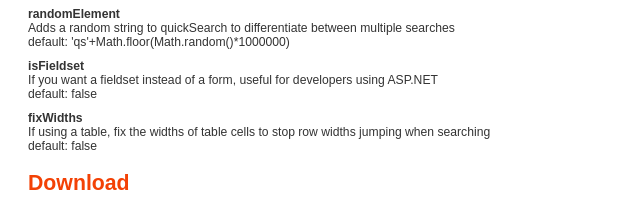
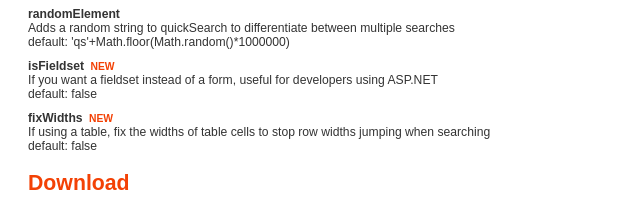
Before and after one commit to riklomas/quicksearch, a plain HTML site: page index.html in a window 1280 px wide. Shown: the part 2226-2436 px from the top of the page, 0-640 px from the left. Drawn offline with Linux system fonts and the light colour scheme.

Commit message:
Added "new" to documentation

```diff
--- a/index.html
+++ b/index.html
@@ -25,7 +25,7 @@
 		</script>
 	</head>
 	<body>
-		<h1>jQuery quickSearch <sup>version 2.0</sup></h1>
+		<h1>jQuery quickSearch <sup>version 2.0.1</sup></h1>
 
 		<ul>
 			<li><a href="#examples">Examples</a></li>
@@ -405,11 +405,11 @@ $(search_elements).quicksearch(options);
 			<dd>Adds a random string to quickSearch to differentiate between multiple searches</dd>
 			<dd class="default">default: 'qs'+Math.floor(Math.random()*1000000)</dd>
 
-			<dt>isFieldset</dt>
+			<dt>isFieldset <span class="new">New</span></dt>
 			<dd>If you want a fieldset instead of a form, useful for developers using ASP.NET</dd>
 			<dd class="default">default: false</dd>
 
-			<dt>fixWidths</dt>
+			<dt>fixWidths <span class="new">New</span></dt>
 			<dd>If using a table, fix the widths of table cells to stop row widths jumping when searching</dd>
 			<dd class="default">default: false</dd>
 		</dl>
--- a/style.css
+++ b/style.css
@@ -17,6 +17,7 @@ pre { font-size: 130%; background: #f7f7f7; padding: 10px 10px; font-weight: bol
 
 dt { margin-top: 10px; font-weight: bold;  }
 dd { margin: 0;}
+.new { color: #f34105; text-transform: uppercase; font-size: 85%; margin-left: 3px; }
 
 form.quicksearch { padding: 10px; background: #f7f7f7; }
 form.quicksearch input { margin-left: 5px; width: 300px; }
```
